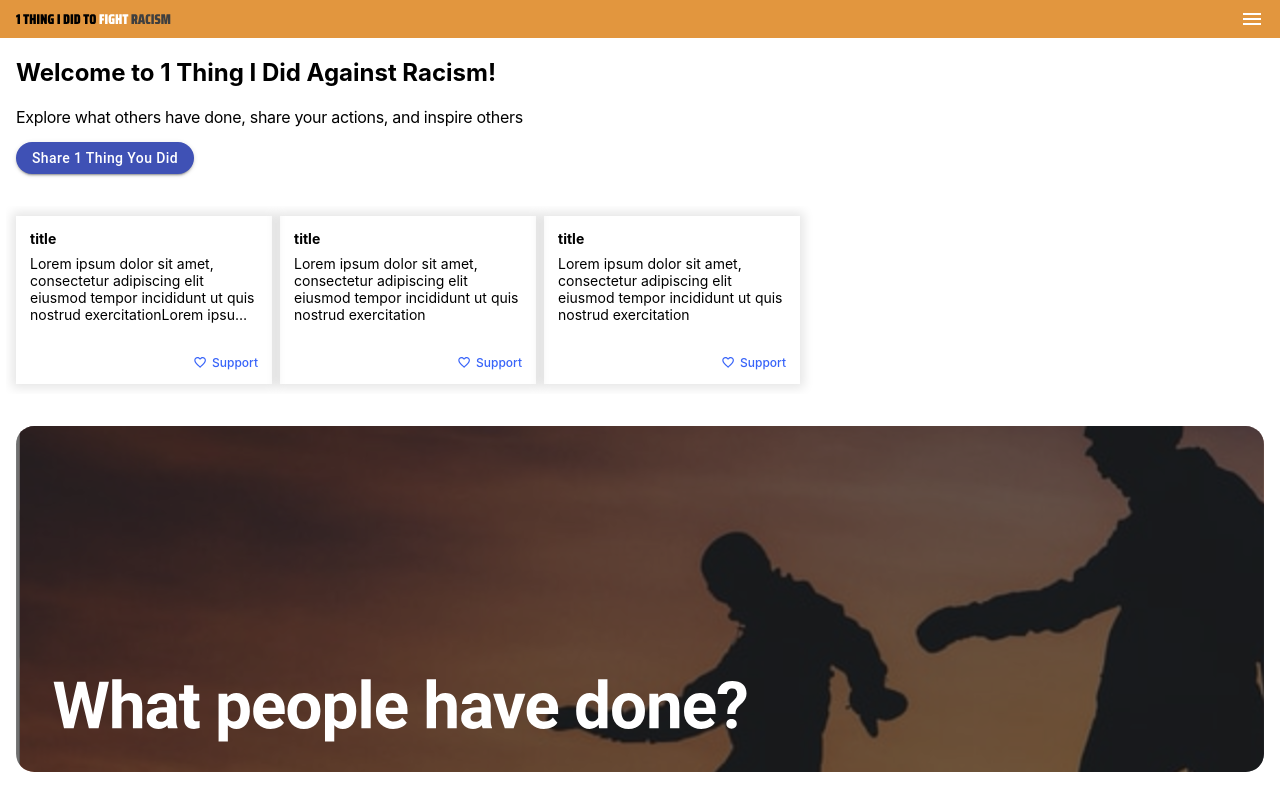
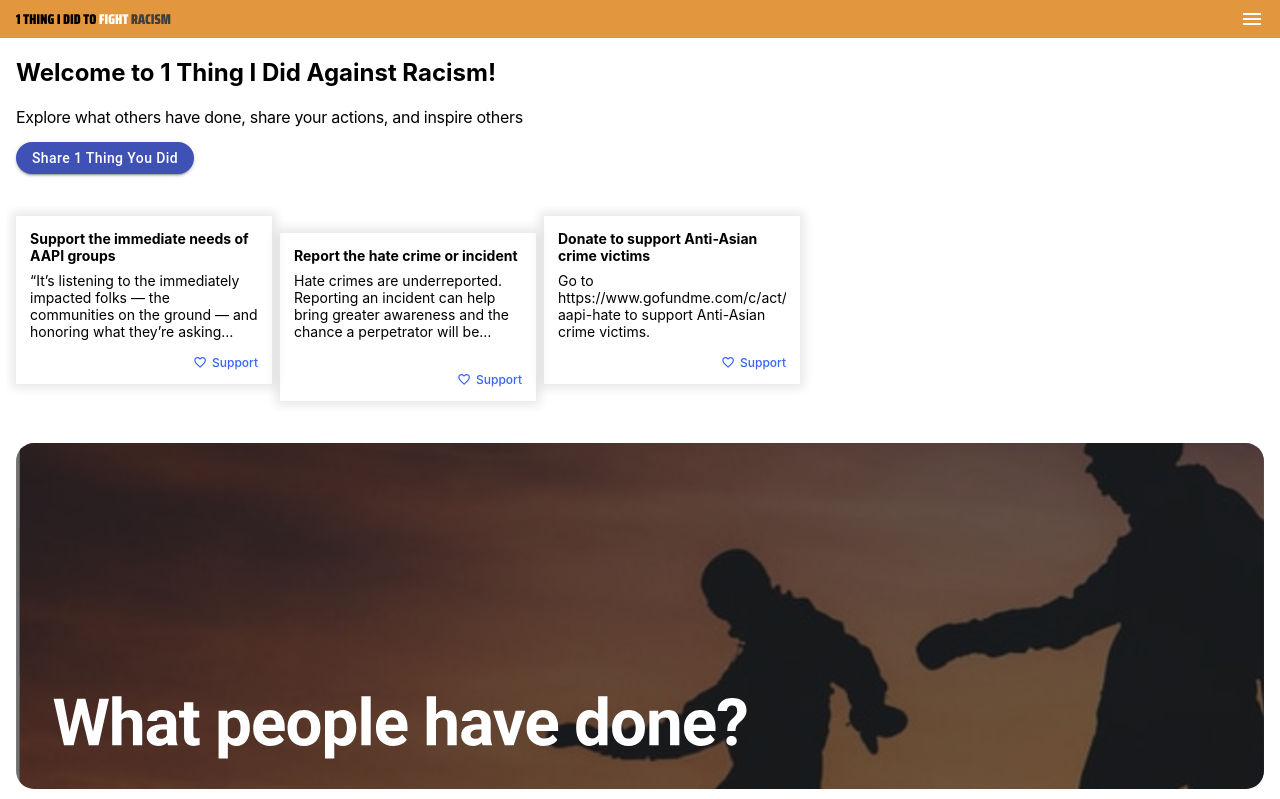
Before and after one commit to zizhouW/1thingagainstracism-frontend, a React (Create React App) app: page / in a window 1280 px wide. Shown: the top 799 px of the page. Built offline with nearby package versions, Linux system fonts and the light colour scheme.

Commit message:
Use real text  at home page.

```diff
--- a/src/pages/home/Home.js
+++ b/src/pages/home/Home.js
@@ -28,19 +28,19 @@ function Home() {
 
       <div className="action-card-list">
         <ActionCard
-          title="title"
-          description="Lorem ipsum dolor sit amet, consectetur adipiscing elit eiusmod tempor incididunt ut quis nostrud exercitationLorem ipsum dolor sit amet, consectetur adipiscing elit eiusmod tempor incididunt ut quis nostrud exercitationLorem ipsum dolor sit amet, consectetur adipiscing elit eiusmod tempor incididunt ut quis nostrud exercitationLorem ipsum dolor sit amet, consectetur adipiscing elit eiusmod tempor incididunt ut quis nostrud exercitation"
-          handleSupport={() => alert('yo')}
+          title="Support the immediate needs of AAPI groups"
+          description="“It’s listening to the immediately impacted folks — the communities on the ground — and honoring what they’re asking for...”"
+          handleSupport={() => alert('Thank you for your support!')}
         />
         <ActionCard
-          title="title"
-          description="Lorem ipsum dolor sit amet, consectetur adipiscing elit eiusmod tempor incididunt ut quis nostrud exercitation"
-          handleSupport={() => alert('yo')}
+          title="Report the hate crime or incident"
+          description="Hate crimes are underreported. Reporting an incident can help bring greater awareness and the chance a perpetrator will be prosecuted."
+          handleSupport={() => alert('Thank you for your support!')}
         />
         <ActionCard
-          title="title"
-          description="Lorem ipsum dolor sit amet, consectetur adipiscing elit eiusmod tempor incididunt ut quis nostrud exercitation"
-          handleSupport={() => alert('yo')}
+          title="Donate to support Anti-Asian crime victims"
+          description="Go to https://www.gofundme.com/c/act/stop-aapi-hate to support Anti-Asian crime victims."
+          handleSupport={() => alert('Thank you for your support!o')}
         />
       </div>
 
```
